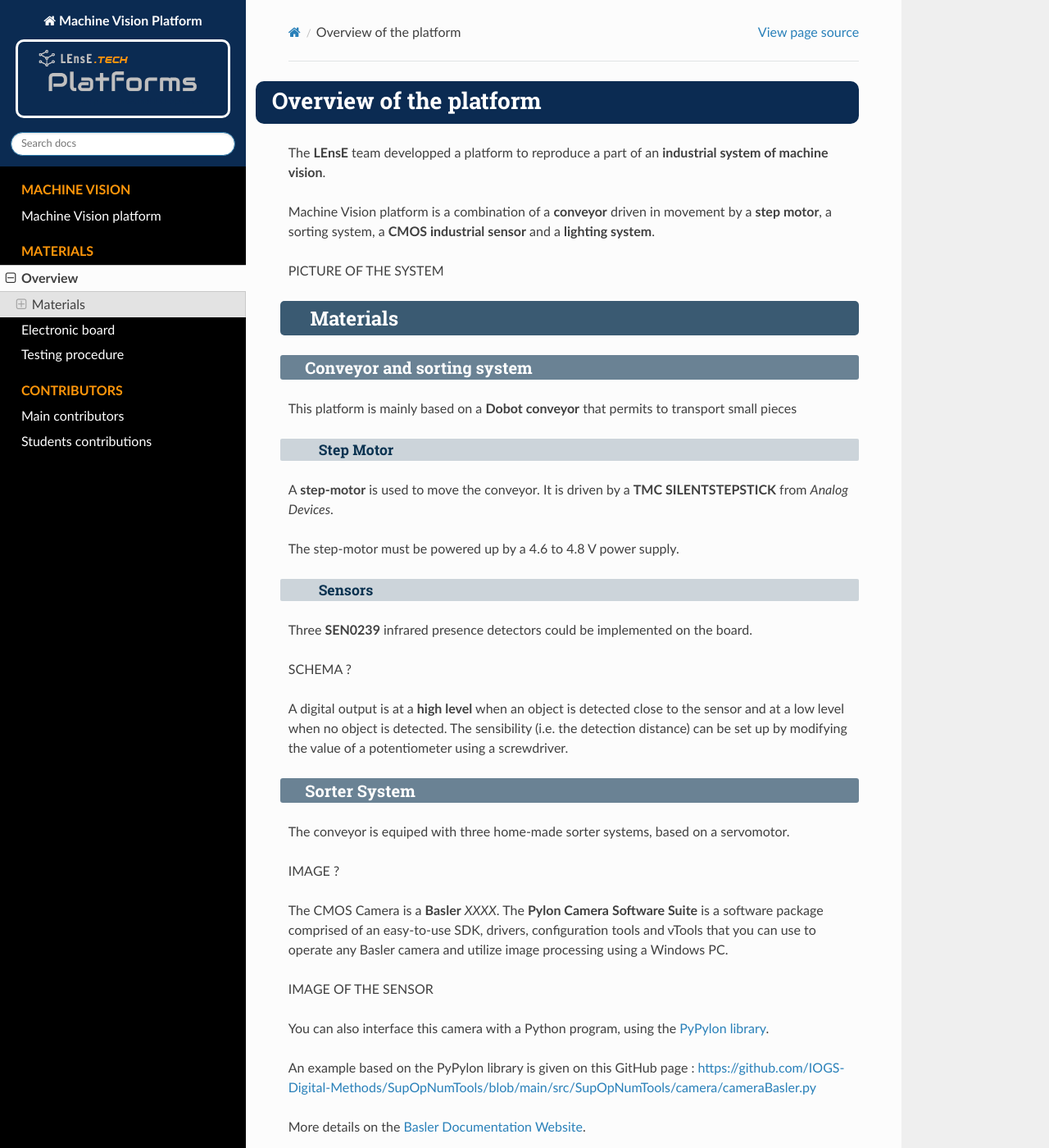
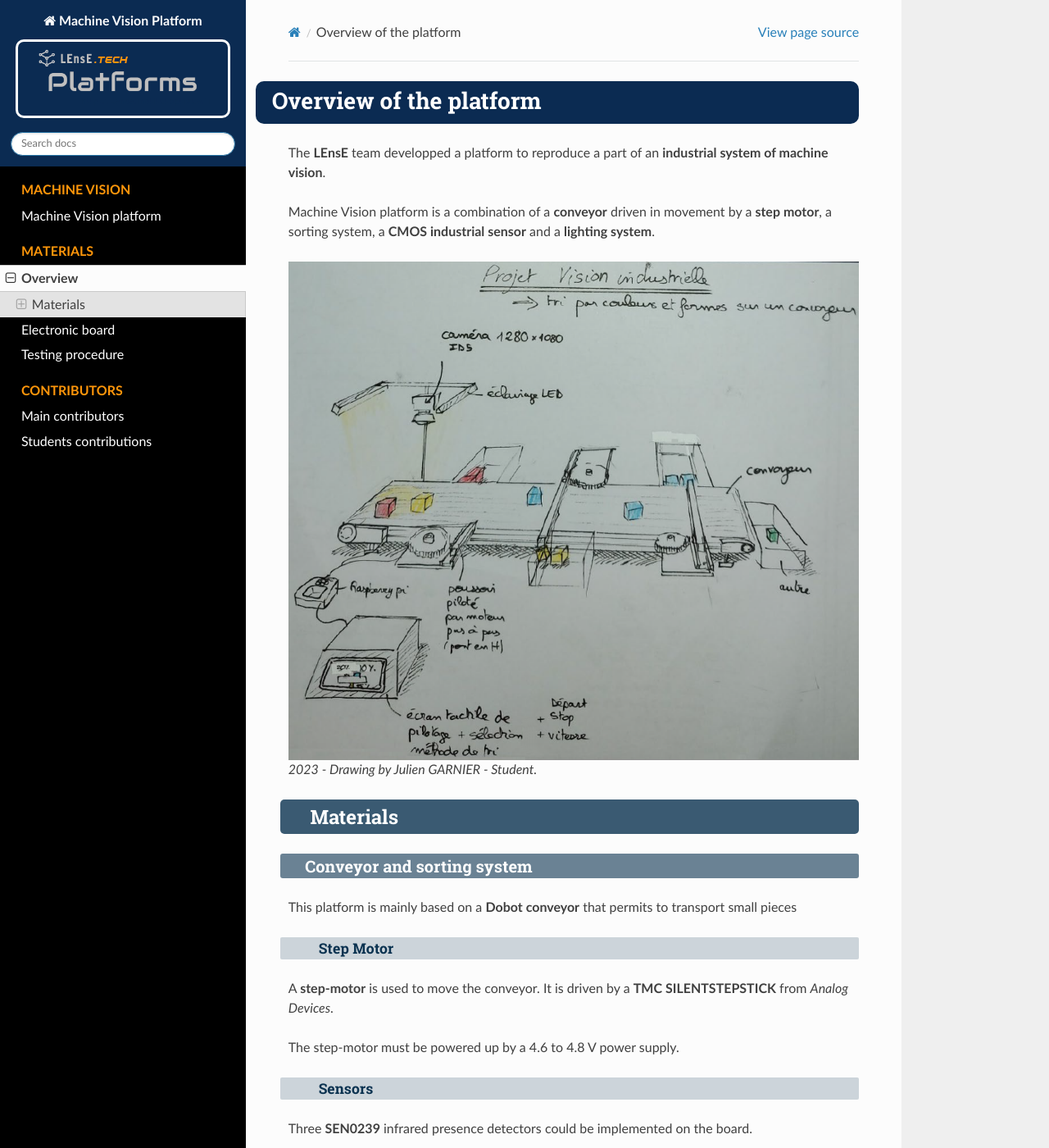
Before and after one commit to IOGS-LEnsE-platforms/machine-vision, a Sphinx documentation site: the page built from docs/source/contents/material_overview.rst, in a window 1280 px wide and 1400 px high. Shown: the whole window at 82% size. Built offline with Sphinx 7.4.7 and the Read the Docs theme 2.0.0, drawn with Linux system fonts in a browser that asks for light colours.

Commit message:
Update Documentation / Material overview

```diff
--- a/docs/source/contents/material_overview.rst
+++ b/docs/source/contents/material_overview.rst
@@ -5,7 +5,9 @@
 
 Machine Vision platform is a combination of a **conveyor** driven in movement by a **step motor**, a sorting system, a **CMOS industrial sensor** and a **lighting system**.
 
-PICTURE OF THE SYSTEM
+.. figure:: ../_static/machine_vision_scheme_garnier.png
+
+  2023 - Drawing by Julien GARNIER - Student.
 
 
 
```
Also changed, not shown: docs/source/_static/machine_vision_scheme_garnier.png (added).
